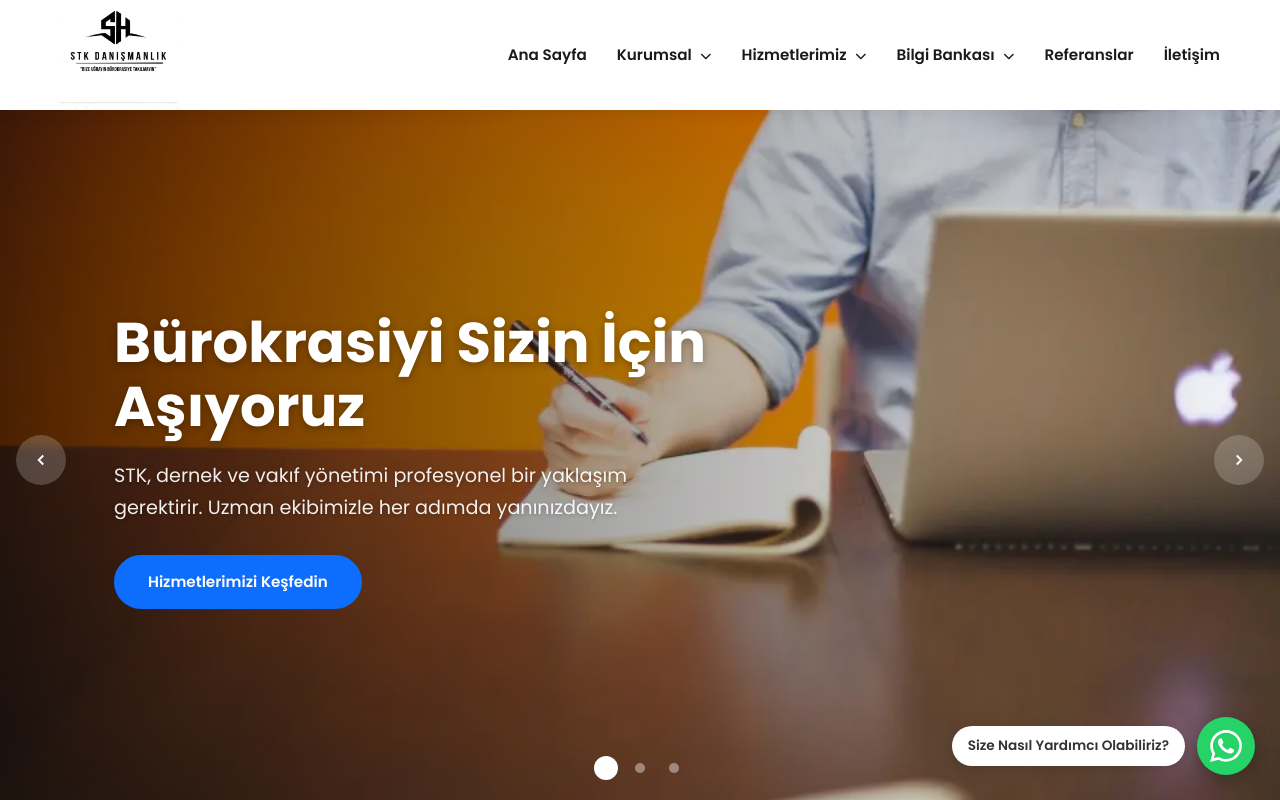
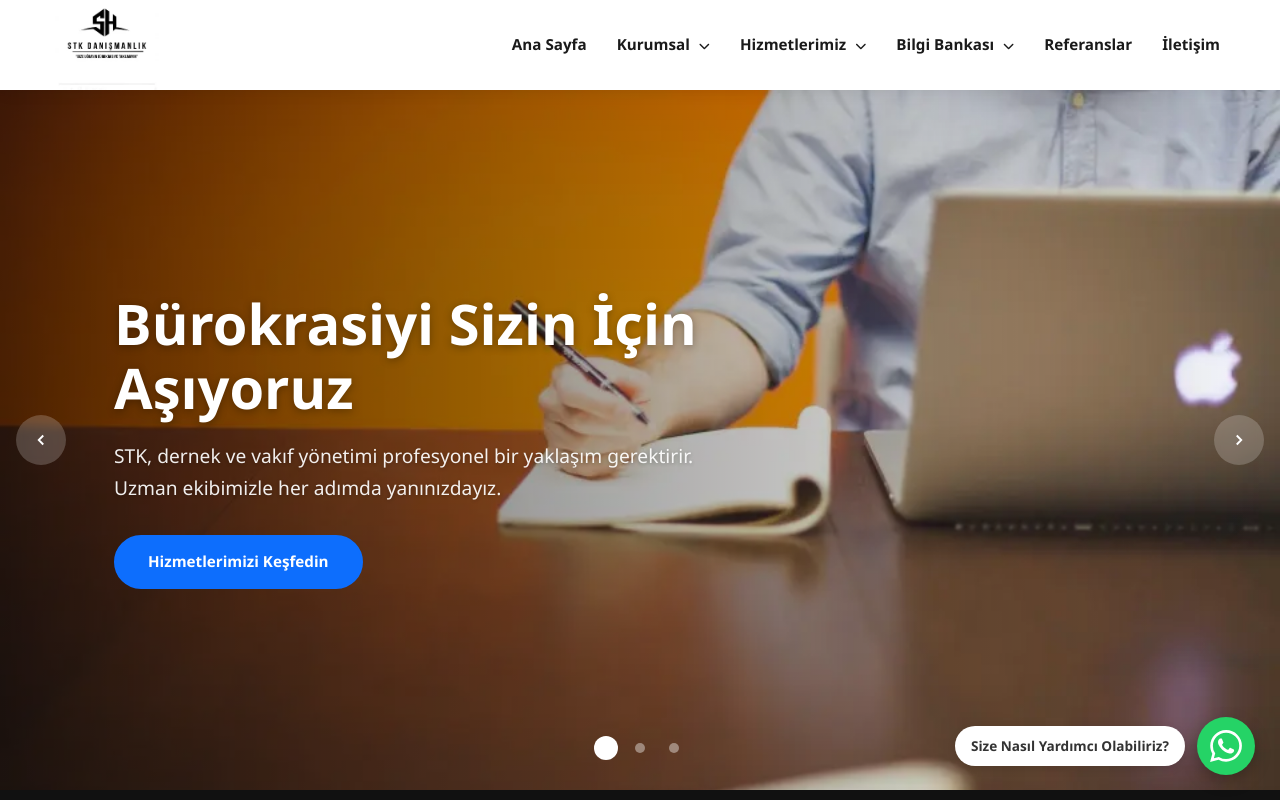
Before and after one commit to sifyuzarsif-cpu/stkdanismanlik, an Eleventy site: page index.html in a window 1280 px wide. Shown: the top 800 px of the page. Built offline with nearby package versions, Linux system fonts and the light colour scheme; Eleventy itself is replaced by a stand-in of ours; files that its build step writes are made by us from their sources.

Commit message:
Update style.css

```diff
--- a/css/style.css
+++ b/css/style.css
@@ -4,7 +4,7 @@
     --light-color: #ffffff;
     --text-color: #555;
     --gray-bg: #f8f9fa;
-    --font-family: 'Poppins', sans-serif;
+    --font-family: 'Segoe UI', system-ui, -apple-system, sans-serif;
 }
 * { margin: 0; padding: 0; box-sizing: border-box; }
 body { font-family: var(--font-family); color: var(--text-color); line-height: 1.7; background-color: var(--light-color); }
@@ -21,7 +21,7 @@ h1, h2, h3, h4 { color: var(--dark-color); line-height: 1.3; font-weight: 600; }
 
 .main-header {
     background: rgba(255,255,255,0.98);
-    height: 105px;
+    height: 80px;
     position: sticky;
     top: 0;
     z-index: 10003;
@@ -39,7 +39,7 @@ h1, h2, h3, h4 { color: var(--dark-color); line-height: 1.3; font-weight: 600; }
     padding: 0 15px;
 }
 .logo-img {
-    height: 110px;
+    height: 90px;
     width: auto;
     aspect-ratio: 247 / 214;
     object-fit: contain;
@@ -50,7 +50,7 @@ h1, h2, h3, h4 { color: var(--dark-color); line-height: 1.3; font-weight: 600; }
 
 .main-nav ul { list-style: none; display: flex; align-items: center; gap: 20px; }
 .main-nav ul li { position: relative; }
-.main-nav ul li a { text-decoration: none; color: var(--dark-color); font-weight: 600; padding: 10px 5px; font-size: 0.95rem; }
+.main-nav ul li a { text-decoration: none; color: var(--dark-color); font-weight: 600; padding: 10px 5px; font-size: 0.95rem; }}
 .main-nav > ul > li > a:not(.btn-nav-final)::after { content: ''; position: absolute; bottom: 0px; left: 0; width: 0; height: 2px; background-color: var(--primary-color); transition: width 0.3s ease; }
 .main-nav > ul > li > a:hover::after, .main-nav > ul > li > a.active::after { width: 100%; }
 .main-nav ul li.dropdown { position: relative; }
@@ -126,7 +126,7 @@ h1, h2, h3, h4 { color: var(--dark-color); line-height: 1.3; font-weight: 600; }
 .contact-form button { align-self: center; width: auto; }
 .main-footer { background-color: #111; color: #ccc; padding: 60px 0; }
 .footer-grid { display: grid; grid-template-columns: repeat(auto-fit, minmax(200px, 1fr)); gap: 40px; }
-.footer-logo { height: 60px; margin-bottom: 20px; filter: invert(0.8); }
+.footer-logo { height: auto; width: 120px; margin-bottom: 20px; }
 .footer-col h4 { color: #fff; margin-bottom: 20px; }
 .footer-col ul { list-style: none; }
 .footer-col ul li a { text-decoration: none; color: #ccc; transition: color 0.3s ease; display: inline-block; margin-bottom: 10px; }
@@ -1042,4 +1042,6 @@ p, h1, h2, h3, h4, h5, h6, a, li {
 
 /* ─── WHATSAPP SAĞ TARAFA ─── */
 .wa-floating-btn { left: auto !important; right: 25px !important; flex-direction: row-reverse !important; }
+
+
 .wa-floating-btn .wa-label { margin-left: 0 !important; margin-right: 12px !important; }
```
